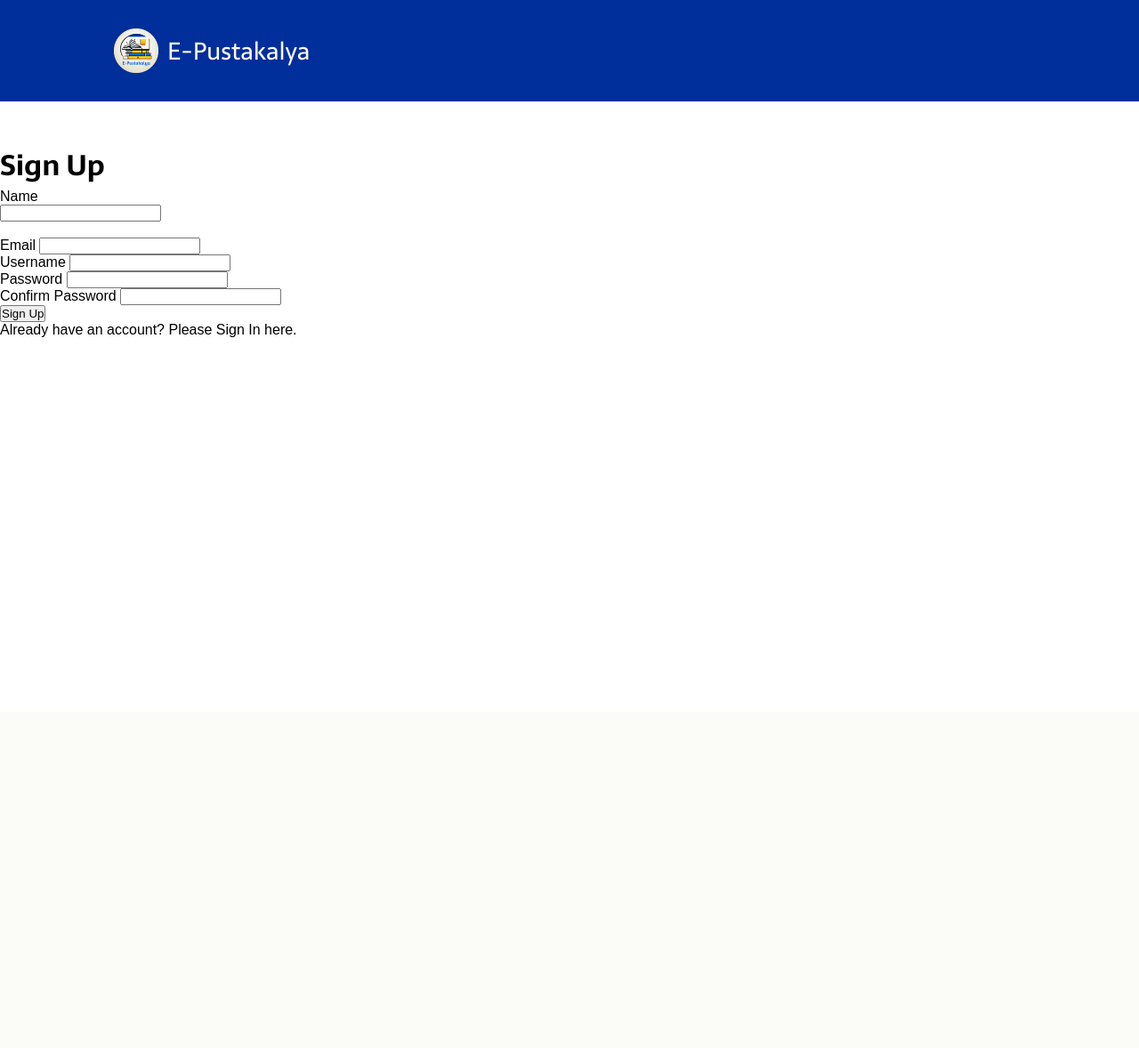
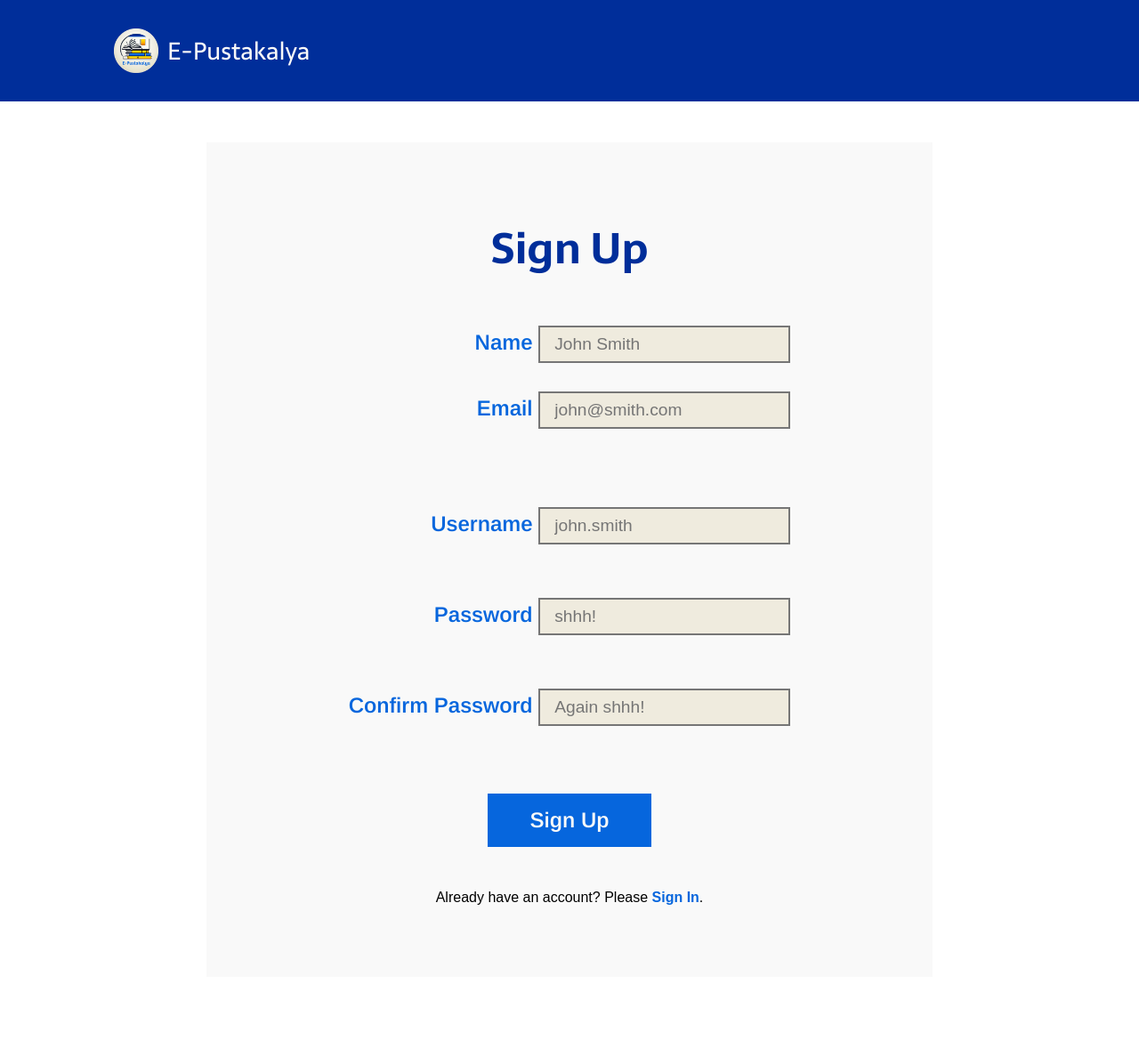
Before and after one commit to Param302/Library-Management-System, a Flask app: page /register in a window 1280 px wide. Shown: the whole page at 89% size. Before the commit the page ends 379 px from the top, so only its background shows below. Run offline with Flask 3, Linux system fonts and the light colour scheme.

Commit message:
Added Login/Register/Admin Login CSS

```diff
--- a/static/css/book_status.css
+++ b/static/css/book_status.css
@@ -17,8 +17,6 @@ main li {
     padding: 2rem 0;
     margin: 2rem 6rem;
     font-family: "Baloo", sans-serif !important;
-    /* border-bottom: 2px solid black; */
-    /* background-color: var(--offwhite-color); */
 }
 
 .status {
--- a/static/css/login.css
+++ b/static/css/login.css
@@ -0,0 +1,89 @@
+main {
+    display: flex;
+    justify-content: center;
+    align-items: center;
+}
+
+#login-container {
+    padding: 5rem 10rem;
+    display: flex;
+    flex-direction: column;
+    align-items: center;
+    background-color: var(--offwhite-color);
+}
+
+#heading {
+    font-family: "Sarala", sans-serif;
+    font-size: 3rem;
+    font-weight: 800;
+    color: var(--primary-color);
+    text-align: center;
+}
+
+#login-form, #signup-form {
+    display: flex;
+    flex-direction: column;
+    align-items: end;
+    /* background-color: var(--background-color); */
+    font-size: 1.5rem;
+    font-family: "Arimo", sans-serif;
+    margin-top: 2rem;
+}
+
+#login-form span, #signup-form span {
+    color: var(--accent-color);
+    font-weight: 600;
+    font-family: "Arimo", sans-serif;
+
+}
+
+#login-form input, #signup-form input {
+    margin: 1rem 0;
+    font-size: 1.2rem;
+    padding: 0.5rem 1rem;
+    border-radius: 0;
+    border-style: solid;
+    background-color: var(--background-color);
+}
+
+#login-form input:focus, #signup-form input:focus {
+    border-color: var(--accent-color);
+    background-color: var(--offwhite-color);
+}
+
+#login-form button, #signup-form button {
+    align-self: center;
+    margin: 2rem 0 3rem 0;
+    padding: 1rem 3rem;
+    font-size: 1.5rem;
+    font-family: "Arimo", sans-serif;
+    font-weight: 600;
+    background-color: var(--accent-color);
+    color: var(--offwhite-color);
+    border: none;
+}
+
+#login-form button:hover, #signup-form button:hover {
+    transform: scale(1.05);
+}
+
+#login-form button:active, #signup-form button:active {
+    transform: scale(0.9);
+    transition-duration: 100ms;
+}
+
+#new-user a, .invalid-creds a {
+    color: var(--accent-color);
+    font-weight: 600;
+    cursor: pointer;
+}
+
+#new-user a:hover, .invalid-creds a {
+    text-decoration: underline;
+}
+
+.invalid-creds {
+    color: var(--error-color);
+    font-weight: 600;
+    font-family: "Arima", sans-serif;
+}
--- a/templates/register.html
+++ b/templates/register.html
@@ -6,6 +6,7 @@
     <meta name="viewport" content="width=device-width, initial-scale=1.0">
     <script src="{{url_for('static', filename='js/index.js')}}" defer></script>
     <link rel="stylesheet" href="{{url_for('static', filename='css/style.css')}}">
+    <link rel="stylesheet" href="{{url_for('static', filename='css/login.css')}}">
     <link rel="stylesheet" href="https://unicons.iconscout.com/release/v4.0.8/css/line.css">
     <link rel="icon" type="image/x-icon" href="{{url_for('static', filename='assets/logo.ico')}}">
     <title>Sign Up | E-Pustakalya</title>
@@ -19,10 +20,11 @@
             </a></div>
     </header>
     <main>
-        <h1>Sign Up</h1>
+        <div id="login-container">
+
+            <h1 id="heading">Sign Up</h1>
             {% if incomplete_pass %}
-        <h3 style="color: red;">Invalid Password!</h3>
-        <p>Password must:</p>
+            <h3 class="invalid-creds">Invalid Password!</h3>
             <ul>
                 <li>Be at least 8 characters long</li>
                 <li>Contain at least one lowercase letter</li>
@@ -32,40 +34,53 @@
             </ul>
             {% endif %}
             {% if password_mismatch %}
-        <p style="color: red;">Passwords do not match. Please try again.</p>
+            <p class="invalid-creds">Passwords do not match. Please try again.</p>
             {% elif user_exists %}
-        <p>User already exists with
+            <p class="invalid-creds">User already exists with
                 {% if username %}
                 username: "{{ username }}"
                 {% else %}
                 email: "{{ email }}"
                 {% endif %}.
             </p>
-        <p>Please <a href="{{ url_for('login')}}">Sign in</a>.</p>
+            <p class="invalid-creds">Please <a href="{{ url_for('login')}}">Sign in</a>.</p>
             {% elif password_mismatch %}
-        <p style="color: red;">Passwords do not match. Please try again.</p>
+            <p class="invalid-creds">Passwords do not match. Please try again.</p>
             {% elif success %}
-        <p style="color: green;">User registered successfully. Please <a href="{{ url_for('login')}}">Sign in</a>.</p>
+            <p style="color: green;">User registered successfully. Please <a href="{{ url_for('login')}}">Sign in</a>.
+            </p>
             {% endif %}
-        <form action="{{ url_for('register')}}" method="POST">
-            <label for="name">Name</label>
-            <input type="text" name="name" id="name" required>
+            <form action="{{ url_for('register')}}" method="POST" id="signup-form">
+                <label for="Name">
+                    <span>Name</span>
+                    <input type="name" name="name" id="Name" placeholder="John Smith" required>
+                </label>
+                <label for="email">
+                    <span>Email</span>
+                    <input type="email" name="email" id="email" placeholder="john@smith.com" required>
+                </label>
                 <br>
-            <label for="email">Email</label>
-            <input type="email" name="email" id="email" required>
                 <br>
-            <label for="username">Username</label>
-            <input type="text" name="username" id="username" required>
+                <label for="username">
+                    <span>Username</span>
+                    <input type="text" name="username" id="username" placeholder="john.smith" required>
+                </label>
                 <br>
-            <label for="password">Password</label>
-            <input type="password" name="password" id="password" required>
+                <label for="password">
+                    <span>Password</span>
+                    <input type="password" name="password" id="password" placeholder="shhh!" required>
+                </label>
                 <br>
-            <label for="confirm_password">Confirm Password</label>
-            <input type="password" name="confirm_password" id="confirm_password" required>
+                <label for="confirm_password">
+                    <span>Confirm Password</span>
+                    <input type="password" name="confirm_password" id="confirm_password" placeholder="Again shhh!"
+                        required>
+                </label>
                 <br>
                 <button type="submit">Sign Up</button>
             </form>
-        <p>Already have an account? Please <a href="{{ url_for('login') }}">Sign In</a> here.</p>
+            <p id="new-user">Already have an account? Please <a href="{{ url_for('login') }}">Sign In</a>.</p>
+        </div>
     </main>
 </body>
 
```
Also changed, not shown: templates/admin_login.html (+24 -10 lines), templates/login.html (+16 -7 lines). Lines whose indentation alone changed are shown as unchanged.
